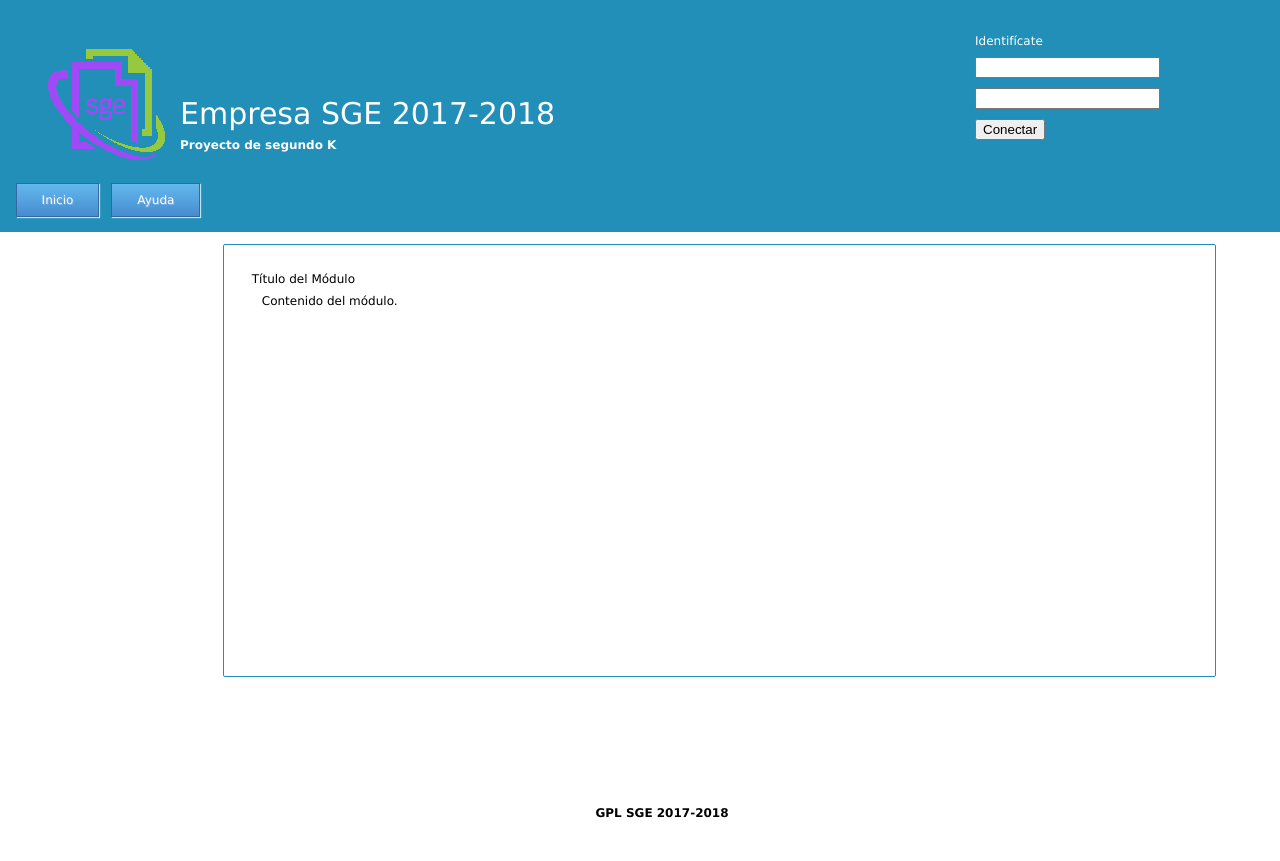
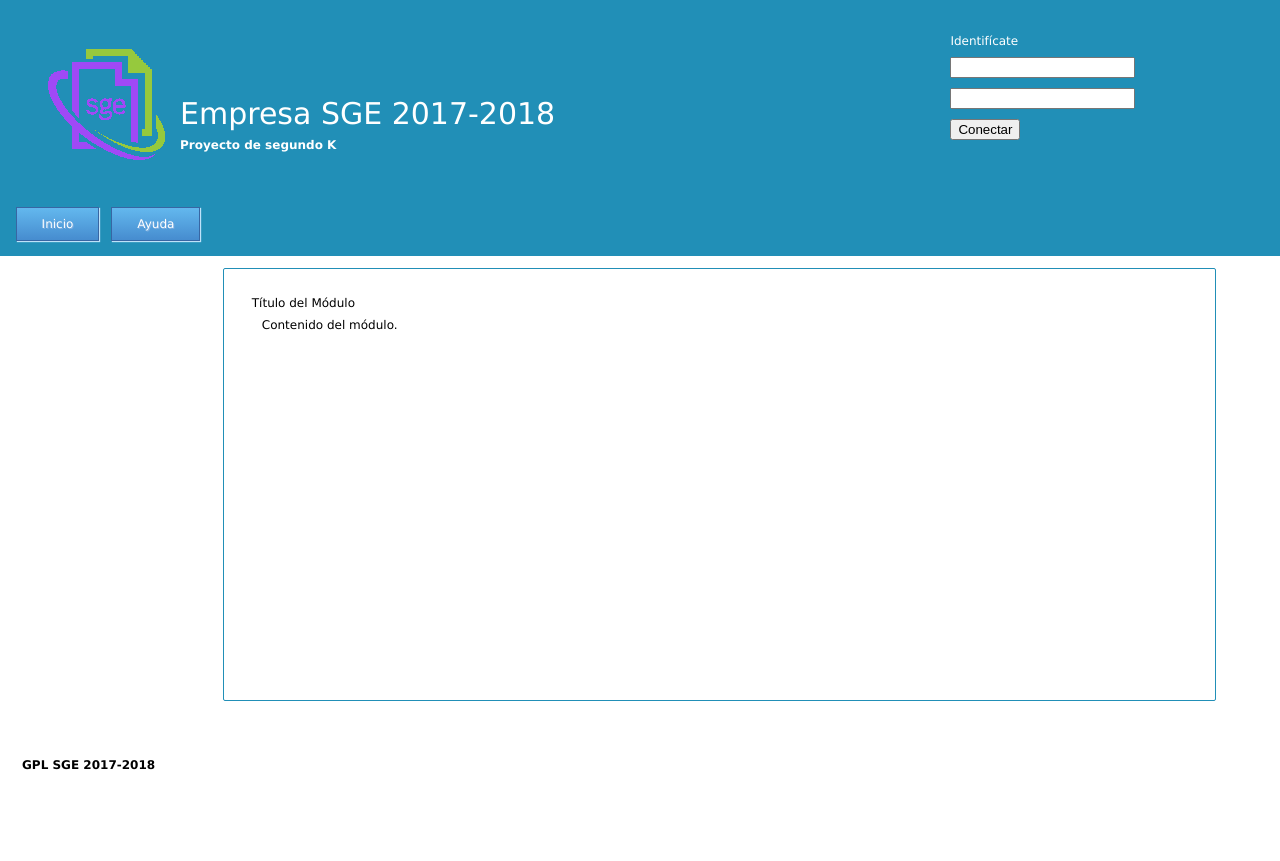
Before and after one commit to Jucagovi/SGE, a PHP site: page / in a window 1280 px wide. Before the commit the page ends 818 px from the top, so only its background shows below. Run offline with PHP 8.4, Linux system fonts and the light colour scheme; data comes from the database, SQL or seed files in the repository.

Commit message:
CSS3 de Javi
Javi ha introducido varios cambios en el documento estilo.css que mejoran el estilo.

```diff
--- a/css/estilo.css
+++ b/css/estilo.css
@@ -14,12 +14,13 @@ p {
 /* HEADER */
 
 header {
-    height: 120px;
+    height: auto;
     background-color: #218fb7;
-    width: 99%;
-    display: block;
+    width: 100%;
+    display: flex;
     padding: 2em;
     color: white;
+    box-sizing: border-box;
 }
 
 #titulo {
@@ -57,11 +58,12 @@ header {
 nav {
     float: left;
     height: auto;
-    width: 99%;
+    width: 100%;
     padding: 1.3em;
     background-color: #218fb7;
     margin-top: -1.5em;
     margin-bottom: 1em;
+    box-sizing: border-box;
 }
 
 .menu {
@@ -104,7 +106,6 @@ aside {
     float: left;
     width: 15%;
     padding: 1.3em;
-    /* border-right: solid 2px #CCCCCC; */
 }
 
 aside > p {
@@ -130,7 +131,6 @@ section {
     float: left;
     border: solid 1px #218fb7;
     min-height: 400px;
-    /*box-shadow: 2px 2px 19px #D6D6D6;*/
     border-radius: 2px;
         -webkit-border-radius: 2px;
         -moz-border-radius: 2px;
@@ -161,4 +161,5 @@ footer {
 footer > p {
     width: 100%;
     margin-top: 6em;
+    display: table-cell;
 }
```
